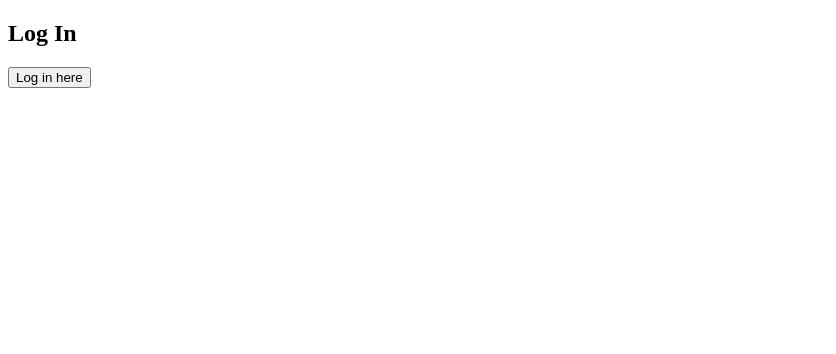
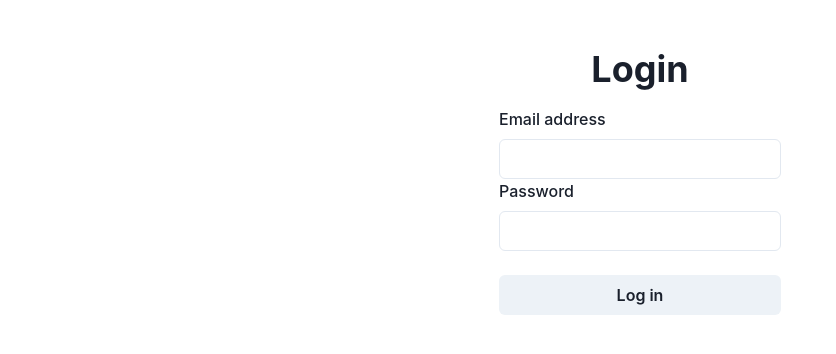
Before and after one commit to JDysiewicz/todoer-client, a React (Create React App) app: page / in a window 1280 px wide. Shown: the top 354 px of the page, without its empty margins (0-836 px from the left). Built offline with nearby package versions, Linux system fonts and the light colour scheme; no server answers.

Commit message:
prettied up login form, added some validation

```diff
--- a/package.json
+++ b/package.json
@@ -4,9 +4,10 @@
   "private": true,
   "dependencies": {
     "@apollo/client": "^3.3.15",
+    "@chakra-ui/react": "^1.5.1",
     "@emotion/core": "^11.0.0",
-    "@emotion/react": "^11.1.4",
-    "@emotion/styled": "^11.0.0",
+    "@emotion/react": "^11.1.5",
+    "@emotion/styled": "^11.3.0",
     "@testing-library/jest-dom": "^5.11.4",
     "@testing-library/react": "^11.1.0",
     "@testing-library/user-event": "^12.1.10",
@@ -16,6 +17,7 @@
     "@types/react-dom": "^16.9.8",
     "@types/react-router-dom": "^5.1.7",
     "cypress": "^6.2.1",
+    "framer-motion": "^4.1.4",
     "graphql": "^15.5.0",
     "http-proxy-middleware": "^1.1.1",
     "react": "^17.0.1",
--- /dev/null
+++ b/src/ProviderWrapper.tsx
@@ -0,0 +1,16 @@
+import React from "react";
+import { ApolloProvider } from "@apollo/client/react";
+import { ChakraProvider } from "@chakra-ui/react";
+import { client } from "./api/apollo";
+
+const ProviderWrapper = ({ children }: any) => {
+	return (
+		<ChakraProvider>
+			<ApolloProvider client={client}>
+				<React.StrictMode>{children}</React.StrictMode>
+			</ApolloProvider>
+		</ChakraProvider>
+	);
+};
+
+export default ProviderWrapper;
--- a/src/components/Login.tsx
+++ b/src/components/Login.tsx
@@ -1,71 +1,77 @@
-import { gql, useMutation, useQuery } from "@apollo/client";
-import React from "react";
-
-const GET_USERS = gql`
-	query GetUsers {
-		users {
-			email
-			id
-			name
-			role
-			projects {
-				color
-				id
-				name
-				order
-				todos {
-					due
-					id
-					title
-				}
-			}
-		}
-	}
-`;
-
-const LOG_IN = gql`
-	mutation LogIn($email: String!, $password: String!) {
-		loginUser(input: { email: $email, password: $password }) {
-			token
-			user {
-				email
-				id
-				name
-				role
-			}
-		}
-	}
-`;
+import React, { useState } from "react";
+import { useLoginUser } from "../hooks/useLoginUser";
+import {
+	FormControl,
+	FormLabel,
+	FormErrorMessage,
+	FormHelperText,
+	Input,
+	Box,
+	Heading,
+	Button,
+	Flex,
+} from "@chakra-ui/react";
 
 const Login = ({ setUser }: any) => {
-	const { loading, error, data, refetch } = useQuery(GET_USERS, {});
-	const [logUserIn] = useMutation(LOG_IN, {
-		onError: (err) => {
-			console.log("ERR", err);
-		},
+	const [email, setEmail] = useState("");
+	const [password, setPassword] = useState("");
+	const [isSubmitting, setIsSubmitting] = useState(false);
+	const [error, setError] = useState("");
+
+	const login = useLoginUser({
+		setEmail,
+		setPassword,
+		setIsSubmitting,
+		setUser,
+		setError,
 	});
 
-	const login = async () => {
-		const email = "admin@admin.com";
-		const password = "password";
-		try {
-			const response = await logUserIn({
-				variables: { email, password },
-			});
-			const token = response.data.loginUser.token;
-			const user = response.data.loginUser.user;
-			setUser(user);
-			localStorage.setItem("token", token);
-		} catch (err) {
-			console.log("Error!", err);
-		}
-	};
+	return (
+		<Flex width="full" align="center" justifyContent="center">
+			<Box m={10} p={2}>
+				<Box textAlign="center">
+					<Heading marginBottom="10px">Login</Heading>
+				</Box>
+				<Box my={4} textAlign="left">
+					<form
+						onSubmit={(e) => {
+							e.preventDefault();
+							setIsSubmitting(true);
+							login({
+								variables: { email, password },
+							});
+						}}
+					>
+						<FormControl id="email">
+							<FormLabel>Email address</FormLabel>
+							<Input
+								value={email}
+								type="email"
+								onChange={(e) => setEmail(e.target.value)}
+							/>
+						</FormControl>
 
-	return (
-		<div>
-			<h2>Log In</h2>
-			<button onClick={() => login()}>Log in here</button>
-		</div>
+						<FormControl id="password">
+							<FormLabel>Password</FormLabel>
+							<Input
+								value={password}
+								type="password"
+								onChange={(e) => setPassword(e.target.value)}
+							/>
+						</FormControl>
+						<Button
+							width="full"
+							mt={6}
+							disabled={isSubmitting}
+							type="submit"
+						>
+							Log in
+						</Button>
+						{error && <p style={{ color: "red" }}>{error}</p>}
+					</form>
+				</Box>
+			</Box>
+		</Flex>
 	);
 };
 
--- /dev/null
+++ b/src/hooks/useLoginUser.ts
@@ -0,0 +1,46 @@
+import { gql, useMutation } from "@apollo/client";
+
+const LOG_IN = gql`
+	mutation LogIn($email: String!, $password: String!) {
+		loginUser(input: { email: $email, password: $password }) {
+			token
+			user {
+				email
+				id
+				name
+				role
+			}
+		}
+	}
+`;
+
+export const useLoginUser = ({
+	setEmail,
+	setPassword,
+	setIsSubmitting,
+	setUser,
+	setError,
+}: any) => {
+	const [logUserIn] = useMutation(LOG_IN, {
+		onError: (err) => {
+			if (err.message) setError(err.message);
+			if (!err.message) setError("Something went wrong.");
+			setTimeout(() => setError(""), 3000);
+			setEmail("");
+			setPassword("");
+			setIsSubmitting(false);
+		},
+		onCompleted: (data) => {
+			const token = data.loginUser.token;
+			const user = data.loginUser.user;
+			localStorage.setItem("token", token);
+			setUser(user);
+			setError("");
+			setEmail("");
+			setPassword("");
+			setIsSubmitting(false);
+		},
+	});
+
+	return logUserIn;
+};
--- a/src/index.tsx
+++ b/src/index.tsx
@@ -1,14 +1,12 @@
 import React from "react";
 import ReactDOM from "react-dom";
-import { ApolloProvider } from "@apollo/client/react";
-import { client } from "./api/apollo";
+
 import AppRoutes from "./AppRoutes";
+import ProviderWrapper from "./ProviderWrapper";
 
 ReactDOM.render(
-	<ApolloProvider client={client}>
-		<React.StrictMode>
-			<AppRoutes />
-		</React.StrictMode>
-	</ApolloProvider>,
+	<ProviderWrapper>
+		<AppRoutes />
+	</ProviderWrapper>,
 	document.getElementById("root")
 );
```
Also changed, not shown: 2 other files (tests, documents, lock files or other folders).
